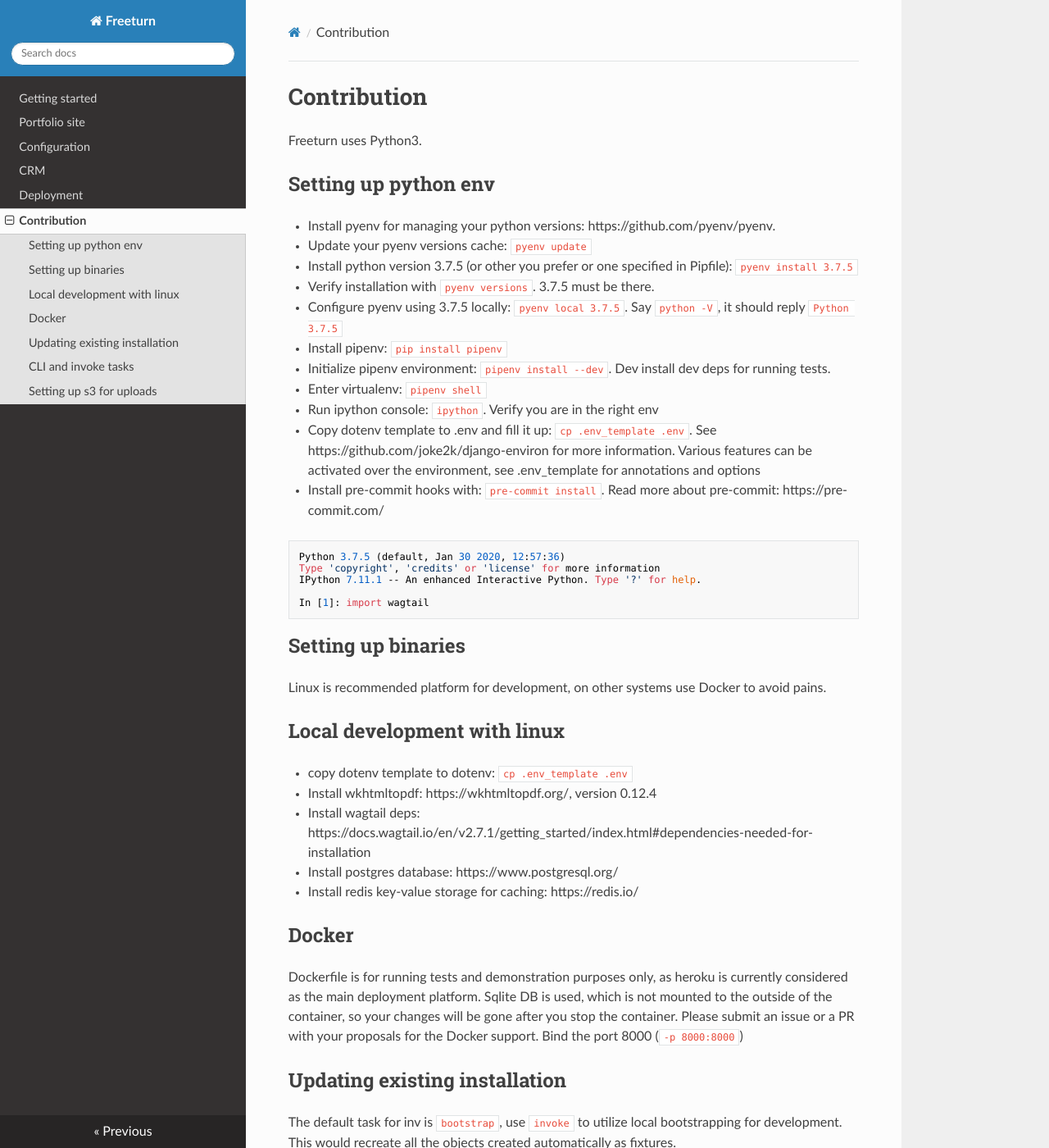
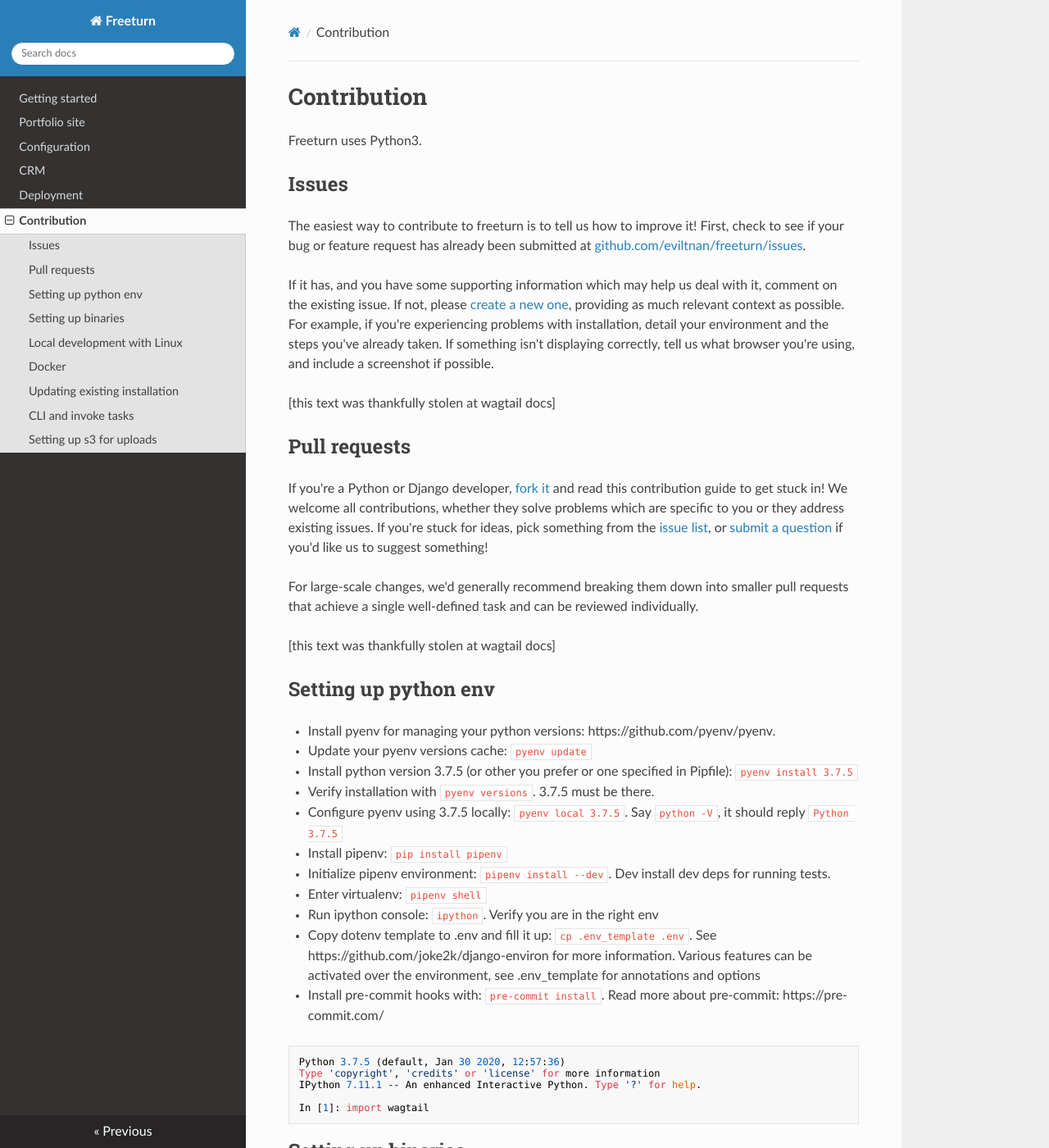
Before and after one commit to thorin-schiffer/freeturn, an MkDocs documentation site: the page built from docs/contribution.md, in a window 1280 px wide and 1400 px high. Shown: the whole window at 82% size. Built offline with MkDocs 1.6.1, drawn with Linux system fonts in a browser that asks for light colours; nearby versions of some CDN libraries; some of the changed text lies outside the part shown.

Commit message:
Adapted wagtail contribution docs

```diff
--- a/docs/development.md
+++ b/docs/contribution.md
@@ -1,6 +1,39 @@
 # Contribution
 
 Freeturn uses Python3.
+
+## Issues
+
+The easiest way to contribute to freeturn is to tell us how to improve
+it\! First, check to see if your bug or feature request has already been
+submitted at
+[github.com/eviltnan/freeturn/issues](https://github.com/eviltnan/freeturn/issues).
+
+If it has, and you have some supporting information which may help us
+deal with it, comment on the existing issue. If not, please [create a
+new one](https://github.com/eviltnan/freeturn/issues/new), providing as
+much relevant context as possible. For example, if you're experiencing
+problems with installation, detail your environment and the steps you've
+already taken. If something isn't displaying correctly, tell us what
+browser you're using, and include a screenshot if possible.
+
+[this text was thankfully stolen at wagtail docs]
+
+## Pull requests
+
+If you're a Python or Django developer, [fork
+it](https://github.com/eviltnan/freeturn/) and read this contribution guide to get stuck in!
+We welcome all contributions, whether
+they solve problems which are specific to you or they address existing
+issues. If you're stuck for ideas, pick something from the [issue
+list](https://github.com/eviltnan/freeturn/issues?state=open), or [submit a question](https://portfolio.cheparev.com/freeturn/)
+if you'd like us to suggest something\!
+
+For large-scale changes, we'd generally recommend breaking them down
+into smaller pull requests that achieve a single well-defined task and
+can be reviewed individually.
+
+[this text was thankfully stolen at wagtail docs]
 
 ## Setting up python env
 
@@ -27,9 +60,9 @@
 
 ## Setting up binaries
 
-Linux is recommended platform for development, on other systems use Docker to avoid pains.
+Linux is a recommended platform for development, on other systems use Docker to avoid pains.
 
-## Local development with linux
+## Local development with Linux
 
 * copy dotenv template to dotenv: `cp .env_template .env`
 * Install wkhtmltopdf: https://wkhtmltopdf.org/, version 0.12.4
--- a/mkdocs.yml
+++ b/mkdocs.yml
@@ -6,7 +6,7 @@
 - configuration.md
 - crm.md
 - deployment.md
-- development.md
+- contribution.md
 theme:
   name: readthedocs
   highlightjs: true
```
Also changed, not shown: docs/index.md (+1 -1 lines).
